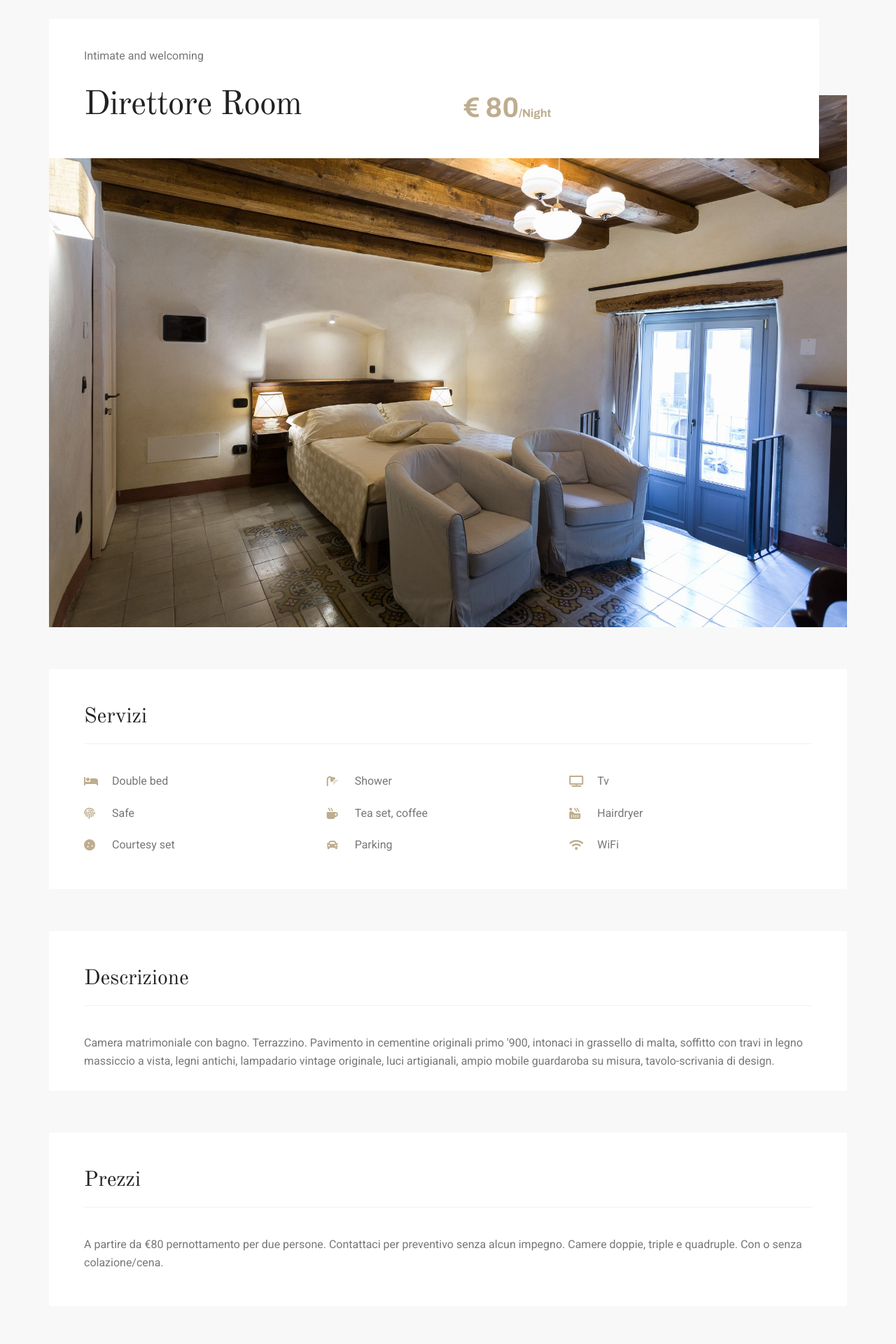
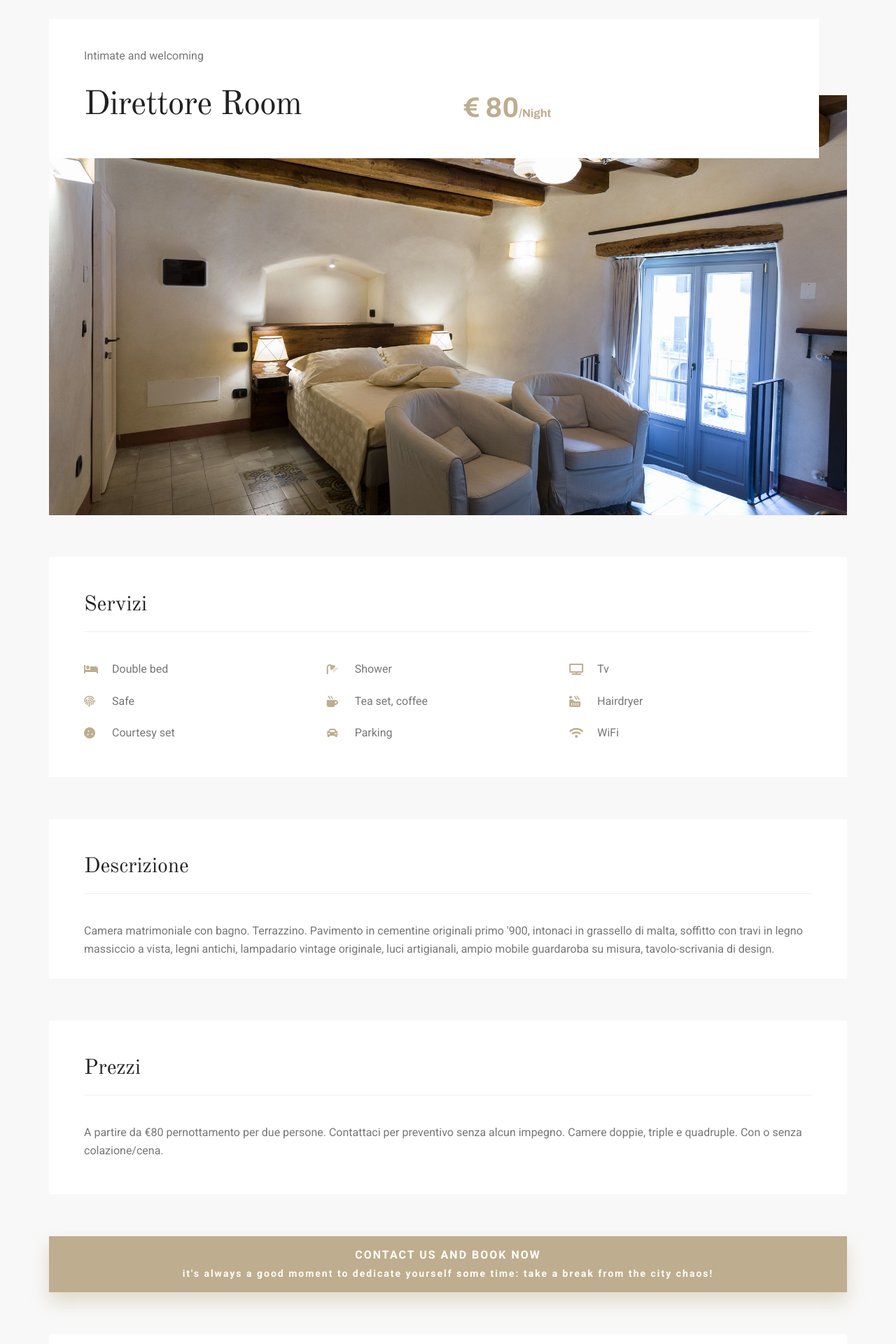
Before and after one commit to lparolari/anticafarmacia, a React (Create React App) app: page /rooms/1 in a window 1280 px wide. Shown: the part 540-2460 px from the top of the page at 70% size. Built offline with nearby package versions, Linux system fonts and the light colour scheme.

Commit message:
feat(rooms): add cta in room detail

```diff
--- a/src/assets/scss/_common.scss
+++ b/src/assets/scss/_common.scss
@@ -258,7 +258,7 @@ select {
 .main-btn {
   display: inline-block;
   font-weight: 700;
-  white-space: nowrap;
+  // white-space: nowrap;
   vertical-align: middle;
   @include user-select(none);
   padding: 12px 48px;
--- a/src/components/Button/Button.jsx
+++ b/src/components/Button/Button.jsx
@@ -8,7 +8,9 @@ const ButtonLink = ({ to, label, muted, className, external }) => {
       {muted && (
         <>
           <br />
-          <span className="muted">{muted}</span>
+          <span className="muted" style={{ display: 'inline-block' }}>
+            {muted}
+          </span>
         </>
       )}
     </>
@@ -19,13 +21,7 @@ const ButtonLink = ({ to, label, muted, className, external }) => {
     </a>
   ) : (
     <Link className={className} to={to}>
-      {label}
-      {muted && (
-        <>
-          <br />
-          <span className="muted">{muted}</span>
-        </>
-      )}
+      {content}
     </Link>
   )
 }
--- a/src/i18n/en.json
+++ b/src/i18n/en.json
@@ -76,6 +76,8 @@
   "Air conditioner": "Air conditioner",
   "Our rooms": "Our rooms",
   "Discover": "Discover",
+  "Contact us and book now": "Contact us and book now",
+  "It's always a good moment to dedicate yourself some time: take a break from the city chaos!": "It's always a good moment to dedicate yourself some time: take a break from the city chaos!",
   "Kitchen with induction hob, sink, crockery, fridge": "Kitchen with induction hob, sink, crockery, fridge",
   "Enjoy relaxation in an intimate and welcoming environment.": "Enjoy relaxation in an intimate and welcoming environment.",
   "Camera su due livelli, zona living e soppalco. Un letto matrimoniale alla francese nel living, letto matrimoniale e bagno sul soppalco con vasca a vista. Zona cottura attrezzata e tavolo da pranzo. Pavimento in cotto originale, tetto a vista, lucernari, pareti in sasso e in grassello di malta, legni antichi. Luci artigianali. Ampli mobili guardaroba con assi di recupero.": "Camera su due livelli, zona living e soppalco. Un letto matrimoniale alla francese nel living, letto matrimoniale e bagno sul soppalco con vasca a vista. Zona cottura attrezzata e tavolo da pranzo. Pavimento in cotto originale, tetto a vista, lucernari, pareti in sasso e in grassello di malta, legni antichi. Luci artigianali. Ampli mobili guardaroba con assi di recupero.",
--- a/src/i18n/it.json
+++ b/src/i18n/it.json
@@ -77,6 +77,8 @@
   "Air conditioner": "Condizionatore",
   "Our rooms": "Le camere",
   "Discover": "Scopri",
+  "Contact us and book now": "Contattaci e prenota ora",
+  "It's always a good moment to dedicate yourself some time: take a break from the city chaos!": "It's always a good moment to dedicate yourself some time: take a break from the city chaos!",
   "Kitchen with induction hob, sink, crockery, fridge": "Cucina con piano a induzione, lavello, stoviglie, frigorifero",
   "Enjoy relaxation in an intimate and welcoming environment.": "Goditi del sano relax, in un ambiente intimo ed accogliente",
   "Camera su due livelli, zona living e soppalco. Un letto matrimoniale alla francese nel living, letto matrimoniale e bagno sul soppalco con vasca a vista. Zona cottura attrezzata e tavolo da pranzo. Pavimento in cotto originale, tetto a vista, lucernari, pareti in sasso e in grassello di malta, legni antichi. Luci artigianali. Ampli mobili guardaroba con assi di recupero.": "Camera su due livelli, zona living e soppalco. Un letto matrimoniale alla francese nel living, letto matrimoniale e bagno sul soppalco con vasca a vista. Zona cottura attrezzata e tavolo da pranzo. Pavimento in cotto originale, tetto a vista, lucernari, pareti in sasso e in grassello di malta, legni antichi. Luci artigianali. Ampli mobili guardaroba con assi di recupero.",
--- a/src/routes/Room/RoomDetail.jsx
+++ b/src/routes/Room/RoomDetail.jsx
@@ -1,6 +1,8 @@
 /* eslint-disable react/no-array-index-key */
 import React from 'react'
+import { useTranslation } from 'react-i18next'
 
+import { FilledBtnLink } from '../../components/Button/Button'
 import { Gallery } from './Gallery'
 
 export const RoomDetail = ({
@@ -13,7 +15,9 @@ export const RoomDetail = ({
   pricing,
   landingImage,
   gallery,
-}) => (
+}) => {
+  const { t } = useTranslation()
+  return (
     <section className="room-details pt-120 pb-90">
       <div className="container">
         <div className="row">
@@ -43,7 +47,15 @@ export const RoomDetail = ({
                 </div>
               </div>
               <div className="thumb">
-              <img src={landingImage} className="w-100" alt="" />
+                <img
+                  src={landingImage}
+                  className="w-100"
+                  alt=""
+                  style={{
+                    objectFit: 'cover',
+                    maxHeight: '600px',
+                  }}
+                />
                 {/* <img
                   src={process.env.PUBLIC_URL + "/" + item.sliderimage}
                   className="w-100"
@@ -111,7 +123,16 @@ export const RoomDetail = ({
                 <p>{pricing}</p>
               </div>
 
-            <div className="room-fearures clearfix mt-60 mb-60">
+              <FilledBtnLink
+                label={t('Contact us and book now')}
+                muted={t(
+                  "It's always a good moment to dedicate yourself some time: take a break from the city chaos!"
+                )}
+                to="/"
+                className="mb-60 w-100 text-center"
+              />
+
+              <div className="room-fearures clearfix mb-60">
                 <h3 className="subtitle">Galleria</h3>
                 <Gallery images={gallery} />
               </div>
@@ -191,3 +212,4 @@ export const RoomDetail = ({
       </div>
     </section>
   )
+}
```
Lines whose indentation alone changed are shown as unchanged.
